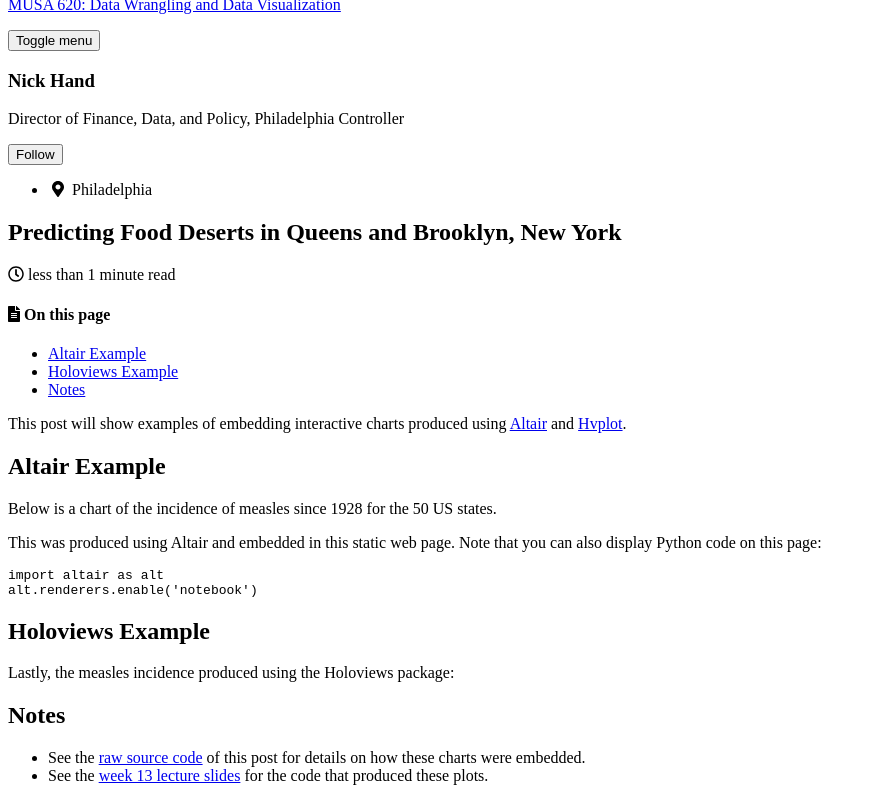
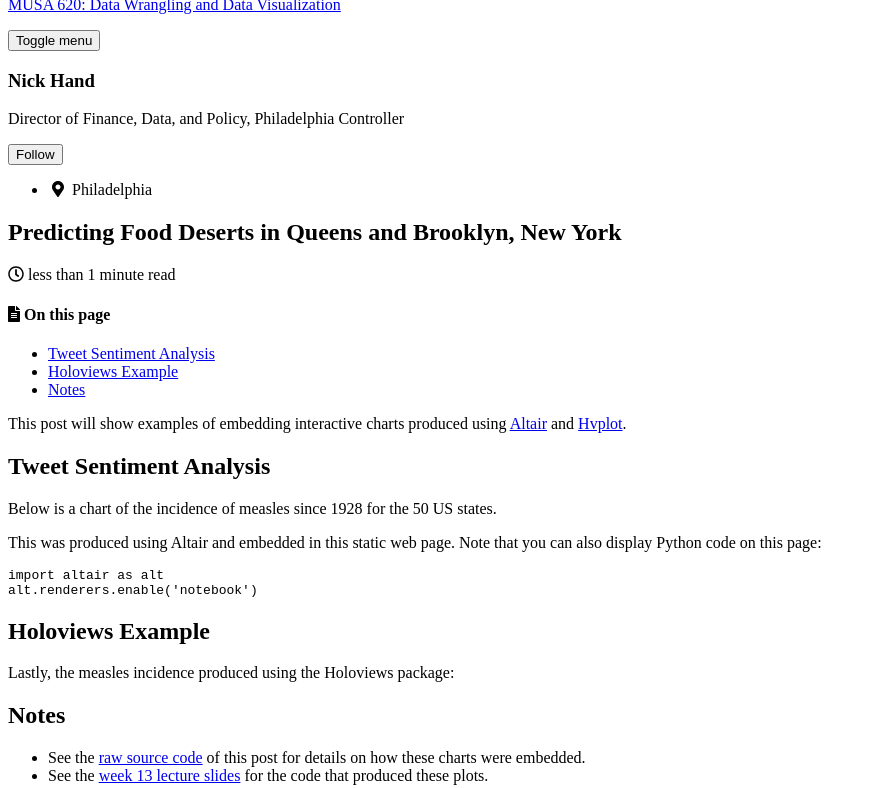
Before and after one commit to adawyj97/MUSA-620-Final-Project, a Jekyll site: the page built from _posts/2019-12-12-Predicting-Food-Deserts.md, in a window 1280 px wide and 900 px high, cut to the strip 112-900 px from the top of the window. Shown: the whole strip, without its empty margins (0-876 px from the left). Built offline with Jekyll 4.4.1, drawn with Linux system fonts in a browser that asks for light colours; cached includes are drawn as plain includes; nearby versions of some CDN libraries.

Commit message:
Update 2019-12-12-Predicting-Food-Deserts.md

```diff
--- a/_posts/2019-12-12-Predicting-Food-Deserts.md
+++ b/_posts/2019-12-12-Predicting-Food-Deserts.md
@@ -14,7 +14,7 @@ toc_sticky: true
 
 This post will show examples of embedding interactive charts produced using [Altair](https://altair-viz.github.io) and [Hvplot](https://hvplot.pyviz.org/).
 
-## Altair Example
+## Tweet Sentiment Analysis
 
 Below is a chart of the incidence of measles since 1928 for the 50 US states.
 
```
